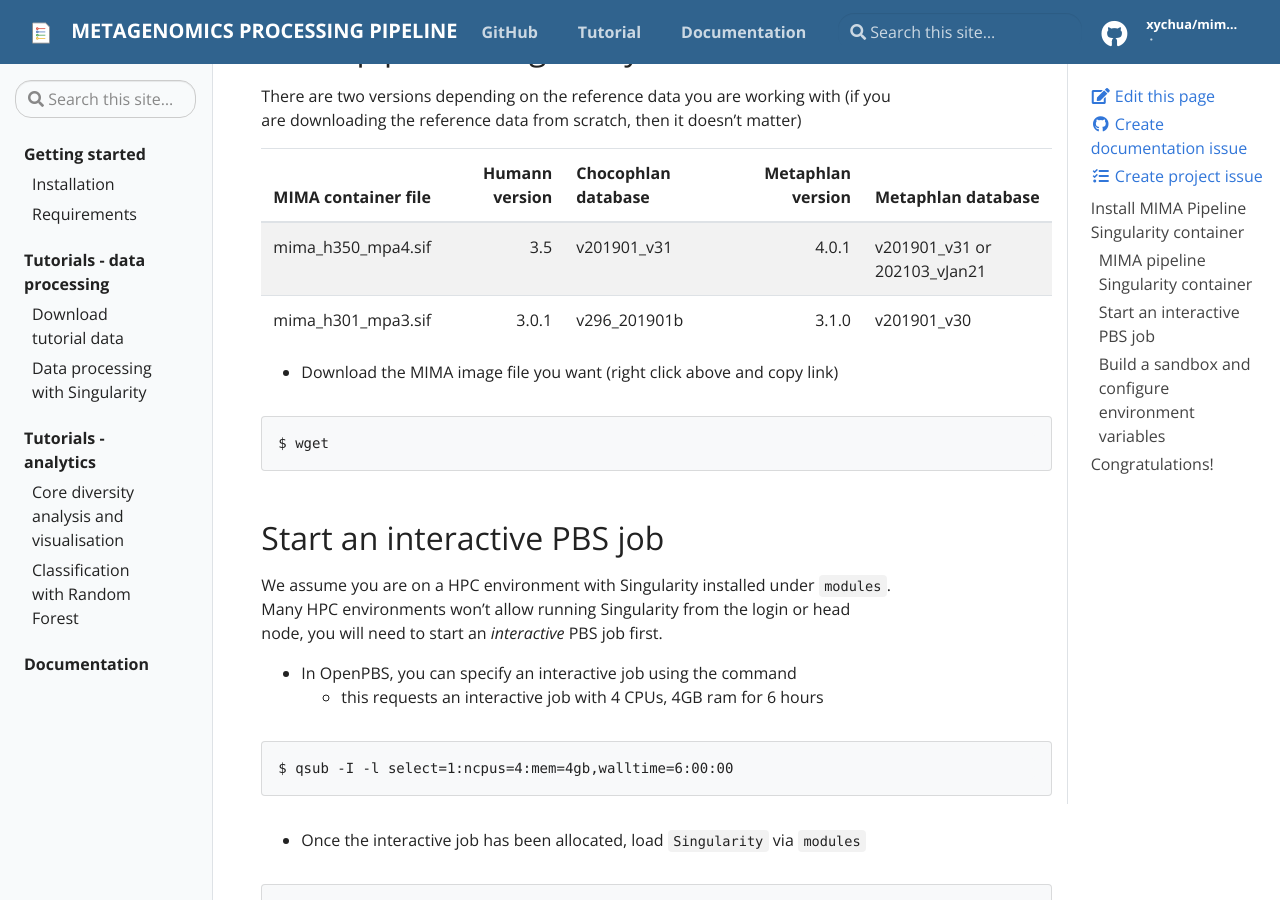
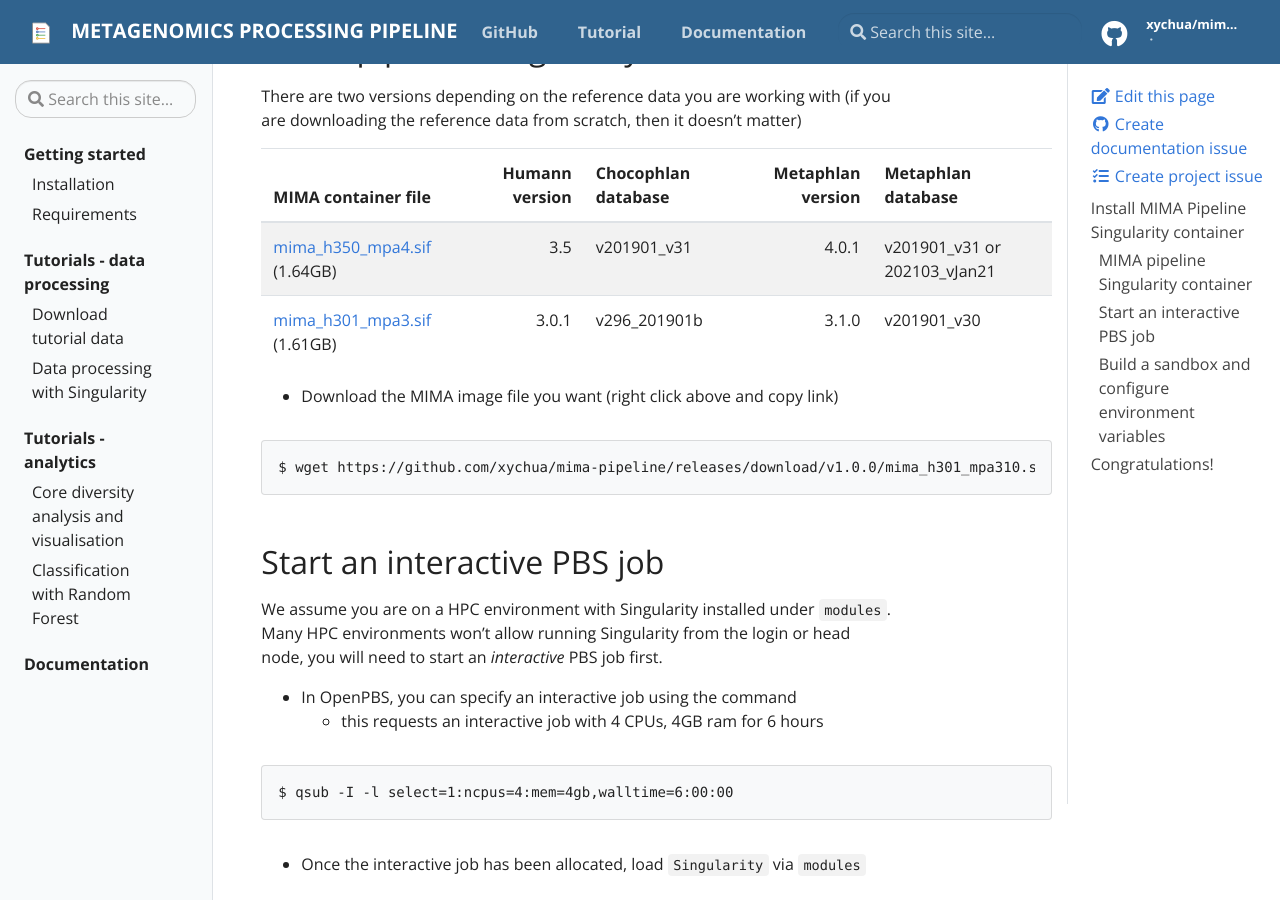
Before and after one commit to mrcbioinfo/mima-pipeline, a Jekyll site: the page built from docs/_docs/installation.md, in a window 1280 px wide and 900 px high, scrolled down 551 px. Built offline with Jekyll 4.4.1, drawn with Linux system fonts in a browser that asks for light colours.

Commit message:
add links

````diff
--- a/docs/_docs/installation.md
+++ b/docs/_docs/installation.md
@@ -19,13 +19,13 @@ There are two versions depending on the reference data you are working with (if
 
 | MIMA container file | Humann version | Chocophlan database | Metaphlan version | Metaphlan database|
 |---------------------|---------------:|---------------------|------------------:|-------------------|
-| mima_h350_mpa4.sif  | 3.5            | v201901_v31         | 4.0.1             | v201901_v31 or 202103_vJan21 |
-| mima_h301_mpa3.sif  | 3.0.1          | v296_201901b        | 3.1.0             | v201901_v30       |
+| [mima_h350_mpa4.sif](https://github.com/xychua/mima-pipeline/releases/download/v1.0.0/mima_h350_mpa401.sif){:target="_blank"} (1.64GB)  | 3.5            | v201901_v31         | 4.0.1             | v201901_v31 or 202103_vJan21 |
+| [mima_h301_mpa3.sif](https://github.com/xychua/mima-pipeline/releases/download/v1.0.0/mima_h301_mpa310.sif){:target="_blank"} (1.61GB)  | 3.0.1          | v296_201901b        | 3.1.0             | v201901_v30       |
 
 - Download the MIMA image file you want (right click above and copy link)
 
 ```
-$ wget
+$ wget https://github.com/xychua/mima-pipeline/releases/download/v1.0.0/mima_h301_mpa310.sif
 ```
 
 ## Start an interactive PBS job
````
